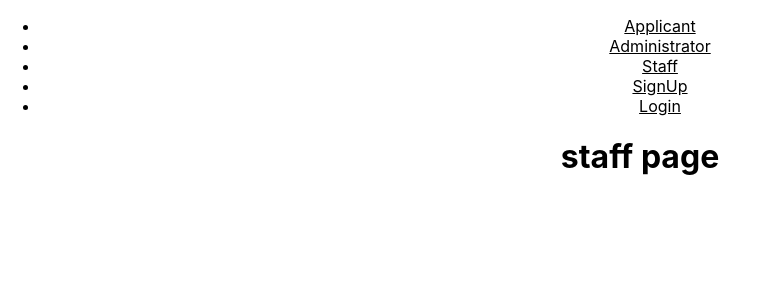
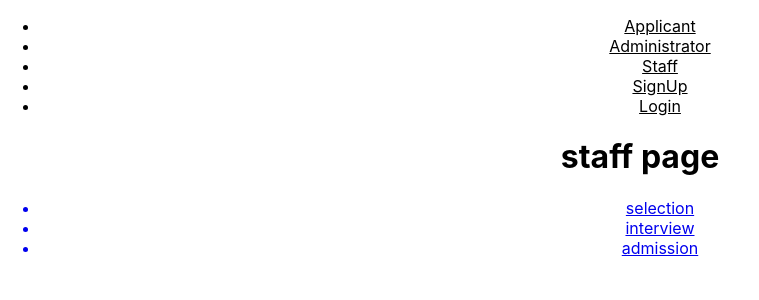
Before and after one commit to senjack/soap, a React (Create React App) app: page /staff in a window 1280 px wide. Shown: the top 300 px of the page, without its empty margins (0-759 px from the left). Built offline with nearby package versions, Linux system fonts and the light colour scheme.

Commit message:
the child routes

```diff
--- a/src/App.js
+++ b/src/App.js
@@ -8,6 +8,10 @@ import signup from "./components/signUp";
 import applicant from "./components/applicant";
 import admin from "./components/Admin";
 import staff from "./components/Staff";
+import application from "./components/application";
+import selection from "./components/selection";
+import admission from "./components/admission";
+import interview from "./components/interview";
 import {
   BrowserRouter as Router,
   Switch,
@@ -34,9 +38,13 @@ class App extends React.Component {
             <Route path="/" exact component={home} />
             <Route path="/login" component={login} />
             <Route path="/signup" exact component={signup} />
-            <Route path="/applicant" component={applicant} />
+            <Route path="/applicant" exact component={applicant} />
+            <Route path="/applicant/application" component={application} />
             <Route path="/admin" component={admin} />
-            <Route path="/staff" component={staff} />
+            <Route path="/staff" exact component={staff} />
+            <Route path="/staff/selection" component={selection} />
+            <Route path="/staff/admission" component={admission} />
+            <Route path="/staff/interview" component={interview} />
             <Route component={notfound} />
           </Switch>
         </div>
--- a/src/components/Staff.js
+++ b/src/components/Staff.js
@@ -1,9 +1,21 @@
 import React from "react";
+import { Link } from "react-router-dom";
 import "../App.css";
 function staff() {
   return (
     <div>
       <h1>staff page</h1>
+      <ul>
+        <Link to="/staff/selection">
+          <li>selection</li>
+        </Link>
+        <Link to="/staff/interview">
+          <li>interview</li>
+        </Link>
+        <Link to="/staff/admission">
+          <li>admission</li>
+        </Link>
+      </ul>
     </div>
   );
 }
--- /dev/null
+++ b/src/components/admission.js
@@ -0,0 +1,12 @@
+import React from "react";
+import "../App.css";
+
+function admission() {
+  return (
+    <div>
+      <h1>Admission Page</h1>
+    </div>
+  );
+}
+
+export default admission;
--- a/src/components/applicant.js
+++ b/src/components/applicant.js
@@ -1,10 +1,15 @@
 import React from "react";
+import { Link } from "react-router-dom";
 import "../App.css";
 function applicant() {
   return (
     <div>
       <h1>Applicant page</h1>
-      <home />
+      <ul>
+        <Link to="/applicant/application">
+          <li>Application</li>
+        </Link>
+      </ul>
     </div>
   );
 }
--- /dev/null
+++ b/src/components/application.js
@@ -0,0 +1,12 @@
+import React from "react";
+import "../App.css";
+
+function application() {
+  return (
+    <div>
+      <h1>Application Page</h1>
+    </div>
+  );
+}
+
+export default application;
--- /dev/null
+++ b/src/components/interview.js
@@ -0,0 +1,12 @@
+import React from "react";
+import "../App.css";
+
+function interview() {
+  return (
+    <div>
+      <h1>Interview Page</h1>
+    </div>
+  );
+}
+
+export default interview;
--- /dev/null
+++ b/src/components/selection.js
@@ -0,0 +1,12 @@
+import React from "react";
+import "../App.css";
+
+function selection() {
+  return (
+    <div>
+      <h1>Selection Page</h1>
+    </div>
+  );
+}
+
+export default selection;
```
